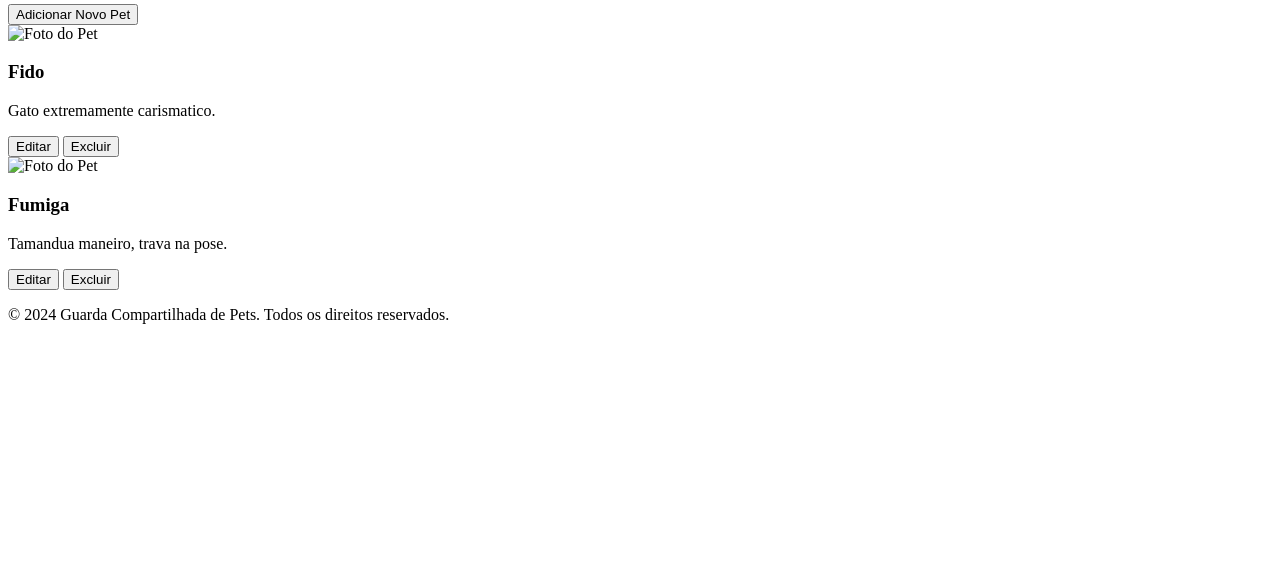
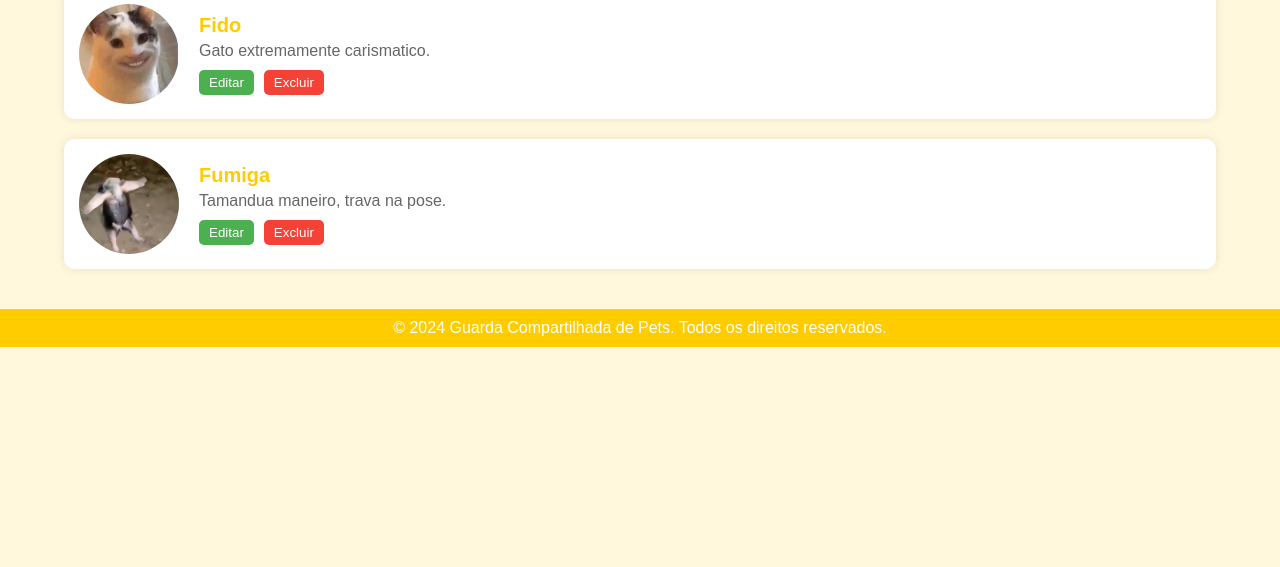
Before and after one commit to DanielkrugerDK/Pet-Collab, a plain HTML site: page meus_pets.html in a window 1280 px wide. Shown: the part 233-800 px from the top of the page. Drawn offline with Linux system fonts and the light colour scheme; the site is published under a folder, as on GitHub Pages, so addresses that start at the root find nothing.

Commit message:
Update meus_pets.html

```diff
--- a/meus_pets.html
+++ b/meus_pets.html
@@ -4,7 +4,7 @@
     <meta charset="UTF-8">
     <meta name="viewport" content="width=device-width, initial-scale=1.0">
     <title>Meus Pets - Guarda Compartilhada de Pets</title>
-    <link rel="stylesheet" href="/css/meus_pets.css">
+    <link rel="stylesheet" href="css/meus_pets.css">
 </head>
 <body>
     <header>
@@ -28,7 +28,7 @@
                 <h2>Meus Pets</h2>
                 <button class="add-pet-btn"><i class="fas fa-plus-circle"></i> Adicionar Novo Pet</button>
                 <div class="pet">
-                    <img src="/img/Fido.jpg" alt="Foto do Pet">
+                    <img src="img/Fido.jpg" alt="Foto do Pet">
                     <div class="pet-info">
                         <h3>Fido</h3>
                         <p>Gato extremamente carismatico.</p>
@@ -39,7 +39,7 @@
                     </div>
                 </div>
                 <div class="pet">
-                    <img src="/img/fumiga.jpg" alt="Foto do Pet">
+                    <img src="img/fumiga.jpg" alt="Foto do Pet">
                     <div class="pet-info">
                         <h3>Fumiga</h3>
                         <p>Tamandua maneiro, trava na pose.</p>
```
